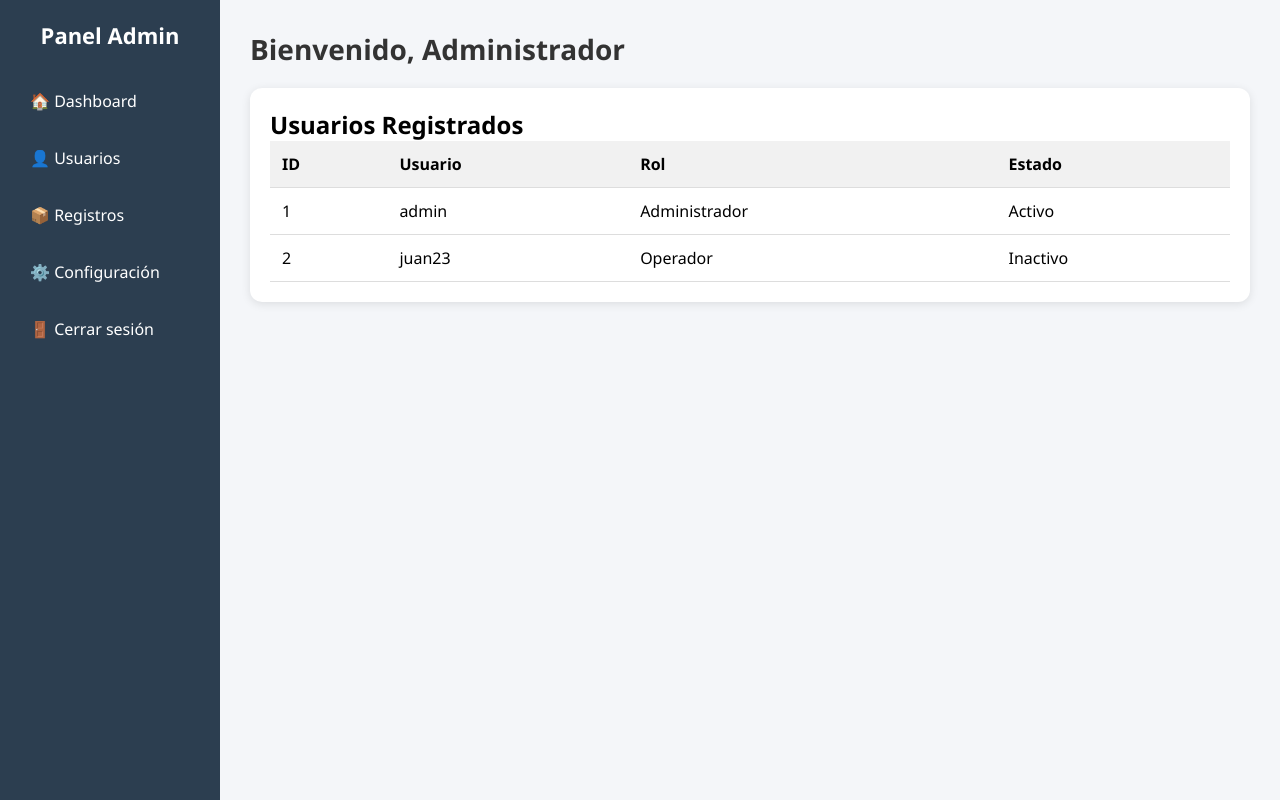
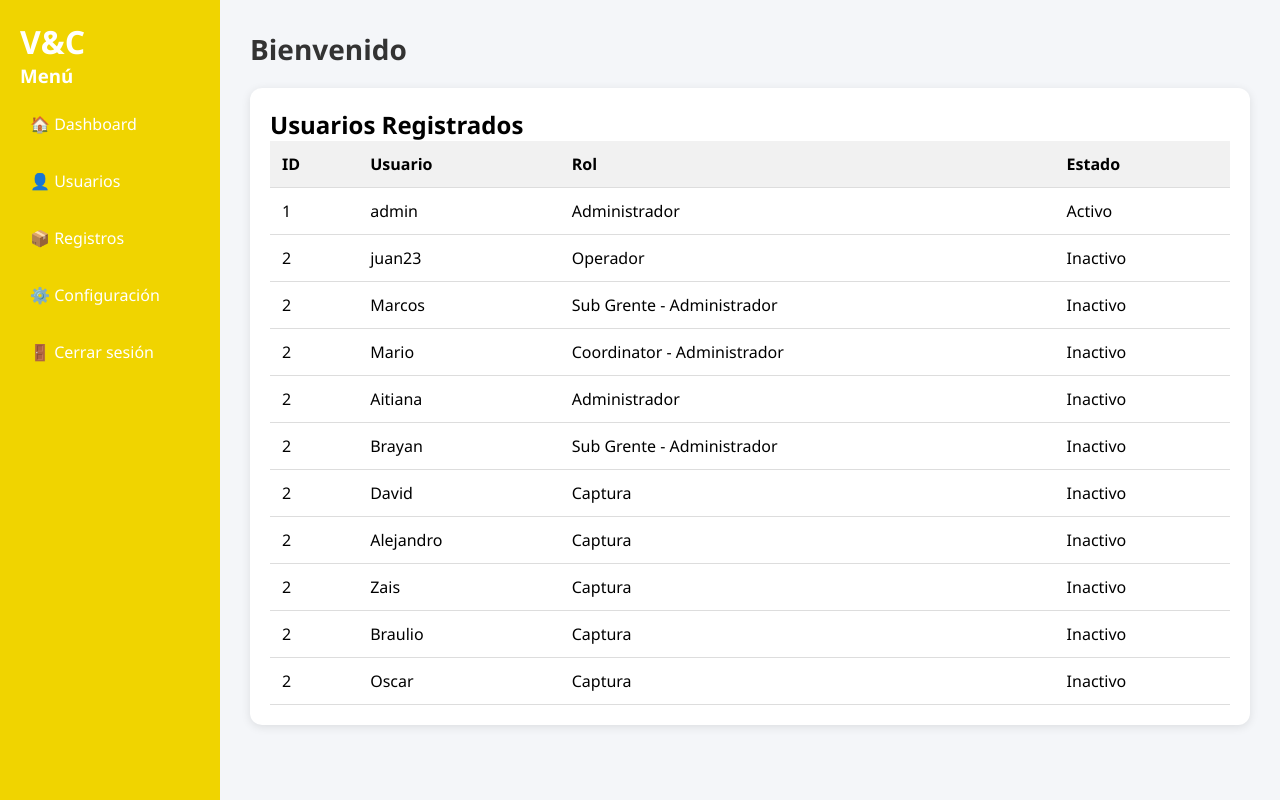
Before and after one commit to EfrainMoralesZ/verificacion-control, a Flask app: template Flask/templates/dashboard.html in a window 1280 px wide. Run offline with Flask 3, Linux system fonts and the light colour scheme; the template is opened without the code that fills it, so the values that code supplies are empty; some libraries are stand-ins or nearby versions.

Commit message:
Se integro el Dashboard

```diff
--- a/Flask/app.py
+++ b/Flask/app.py
@@ -1,4 +1,7 @@
 from flask import Flask, render_template, request, redirect, session
+from flask_cors import CORS
+from flask import url_for
+from flask import make_response
 import psycopg2
 
 app = Flask(__name__)
@@ -41,48 +44,80 @@ def crear_tabla_usuarios():
     except Exception as e:
         print(f"❌ Error al crear/verificar la tabla: {e}")
 
+# -----------------------------
+# RUTA DE VALIDACION DE USUARIO
+# -----------------------------
+def validar_usuario(nombre, contrasenia):
+    try:
+        conn = get_db_connection()
+        cursor = conn.cursor()
+
+        # Consulta con nombres correctos de columnas
+        cursor.execute(
+            "SELECT * FROM usuarios WHERE nombre = %s AND contrasenia = %s",
+            (nombre, contrasenia)
+        )
+        usuario = cursor.fetchone()
+
+        cursor.close()
+        conn.close()
+
+        return usuario  # Si es None no existe
+    except Exception as e:
+        print(f"Error validando usuario: {e}")
+        return None
+
 # --------------------------
 # RUTA LOGIN
 # --------------------------
-@app.route('/', methods=['GET', 'POST'])
+@app.route('/')
+def inicio():
+    return redirect(url_for('login'))
+
+@app.route('/login', methods=['GET', 'POST'])
 def login():
+    error = None
     global attempts_left
-    error = None
+
+    # if 'usuario' in session:
+    #     return redirect(url_for('dashboard'))
 
     if request.method == 'POST':
-        usuario = request.form['usuario'].strip()
-        contrasena = request.form['contrasena'].strip()
+        usuario = request.form['usuario']
+        contrasena = request.form['contrasena']
 
-        if not usuario or not contrasena:
-            error = "Ingrese usuario y contrasenia."
+        user = validar_usuario(usuario, contrasena)  # ✅ usa tu función bien hecha
+
+        if user:
+            session['usuario'] = usuario
+            attempts_left = 3
+            return redirect(url_for('dashboard'))
         else:
-            try:
-                conn = get_db_connection()
-                cursor = conn.cursor()
+            attempts_left -= 1
+            error = f"Usuario o contraseña incorrectos. Intentos restantes: {attempts_left}"
+            if attempts_left <= 0:
+                error = "Has excedido el número de intentos."
 
-                query = "SELECT rol FROM usuarios WHERE nombre = %s AND contrasenia = %s"
-                cursor.execute(query, (usuario, contrasena))
-                result = cursor.fetchone()
+    return render_template('login.html', error=error)
 
-                cursor.close()
-                conn.close()
+# --------------------------
+# RUTA DASHBOARD
+# --------------------------
+@app.route('/dashboard')
+def dashboard():
+    if 'usuario' in session:
+        return render_template('dashboard.html', usuario=session['usuario'])
+    else:
+        return redirect(url_for('login'))
 
-                if result:
-                    rol = result[0]
-                    session['usuario'] = usuario
-                    session['rol'] = rol
-                    attempts_left = 3  # reset
-                    return f"Bienvenido {usuario}, tu rol es {rol}"
-                else:
-                    attempts_left -= 1
-                    if attempts_left > 0:
-                        error = f"Usuario o contrasenia incorrectos. Intentos restantes: {attempts_left}"
-                    else:
-                        error = "Demasiados intentos fallidos. Reinicie el navegador."
-            except Exception as e:
-                error = f"Error al conectar con la base de datos: {str(e)}"
 
-    return render_template('Login.html', error=error)
+# --------------------------
+# RUTA CERRAR SESIÓN
+# --------------------------
+@app.route('/logout')
+def logout():
+    session.clear()
+    return redirect(url_for('login'))
 
 # --------------------------
 # EJECUCIÓN PRINCIPAL
--- a/Flask/templates/dashboard.html
+++ b/Flask/templates/dashboard.html
@@ -20,7 +20,7 @@
     /* Sidebar */
     .sidebar {
       width: 220px;
-      background-color: #2c3e50;
+      background-color: #f0d400;
       color: white;
       padding: 20px;
     }
@@ -42,7 +42,7 @@
     }
 
     .sidebar a:hover {
-      background-color: #34495e;
+      background-color: #d9ff00;
     }
 
     /* Contenido principal */
@@ -88,7 +88,8 @@
 <body>
   <!-- Sidebar de navegación -->
   <div class="sidebar">
-    <h2>Panel Admin</h2>
+    <h1>V&C</h1>
+    <h3>Menú</h3>
     <a href="#">🏠 Dashboard</a>
     <a href="#">👤 Usuarios</a>
     <a href="#">📦 Registros</a>
@@ -98,7 +99,7 @@
 
   <!-- Contenido principal -->
   <div class="main">
-    <h1>Bienvenido, Administrador</h1>
+    <h1>Bienvenido</h1>
 
     <div class="table-container">
       <h2>Usuarios Registrados</h2>
@@ -124,6 +125,51 @@
             <td>Operador</td>
             <td>Inactivo</td>
           </tr>
+           <td>2</td>
+            <td>Marcos</td>
+            <td>Sub Grente - Administrador</td>
+            <td>Inactivo</td>
+          </tr>
+           <td>2</td>
+            <td>Mario</td>
+            <td>Coordinator - Administrador</td>
+            <td>Inactivo</td>
+          </tr>
+          <td>2</td>
+            <td>Aitiana</td>
+            <td>Administrador</td>
+            <td>Inactivo</td>
+          </tr>
+          <td>2</td>
+            <td>Brayan</td>
+            <td>Sub Grente - Administrador</td>
+            <td>Inactivo</td>
+          </tr>
+           <td>2</td>
+            <td>David</td>
+            <td>Captura</td>
+            <td>Inactivo</td>
+          </tr>
+           <td>2</td>
+            <td>Alejandro</td>
+            <td>Captura</td>
+            <td>Inactivo</td>
+          </tr>
+           <td>2</td>
+            <td>Zais</td>
+            <td>Captura</td>
+            <td>Inactivo</td>
+          </tr>
+           <td>2</td>
+            <td>Braulio</td>
+            <td>Captura</td>
+            <td>Inactivo</td>
+          </tr>
+           <td>2</td>
+            <td>Oscar</td>
+            <td>Captura</td>
+            <td>Inactivo</td>
+          </tr>
           <!-- Puedes llenar esta tabla con datos desde Flask usando Jinja2 -->
         </tbody>
       </table>
```
Also changed, not shown: Flask/templates/login.html (+8 -8 lines).
